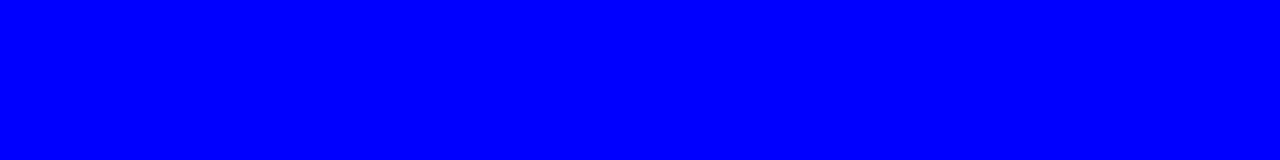
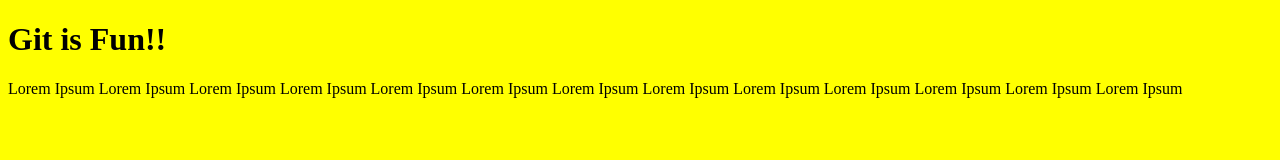
Before and after one commit to AmiranIvanidz3/New, a plain HTML site: page index.html in a window 1280 px wide. Drawn offline with Linux system fonts and the light colour scheme.

Commit message:
Changed Background Color And index.html

```diff
--- a/index.html
+++ b/index.html
@@ -5,9 +5,14 @@
     <meta http-equiv="X-UA-Compatible" content="IE=edge">
     <meta name="viewport" content="width=device-width, initial-scale=1.0">
     <link rel="stylesheet" href="style.css">
-    <title>Document</title>
+    <title>Git Tutorials</title>
 </head>
 <body>
+    <h1>Git is Fun!!</h1>
+    <p>Lorem Ipsum  Lorem Ipsum Lorem Ipsum Lorem Ipsum Lorem Ipsum Lorem Ipsum Lorem Ipsum
+        Lorem Ipsum Lorem Ipsum Lorem Ipsum Lorem Ipsum Lorem Ipsum Lorem Ipsum
+    </p>
+
 
 </body>
 </html>
--- a/style.css
+++ b/style.css
@@ -1,3 +1,3 @@
 body{
-    background-color: blue;
+    background-color: yellow;
 }
```
